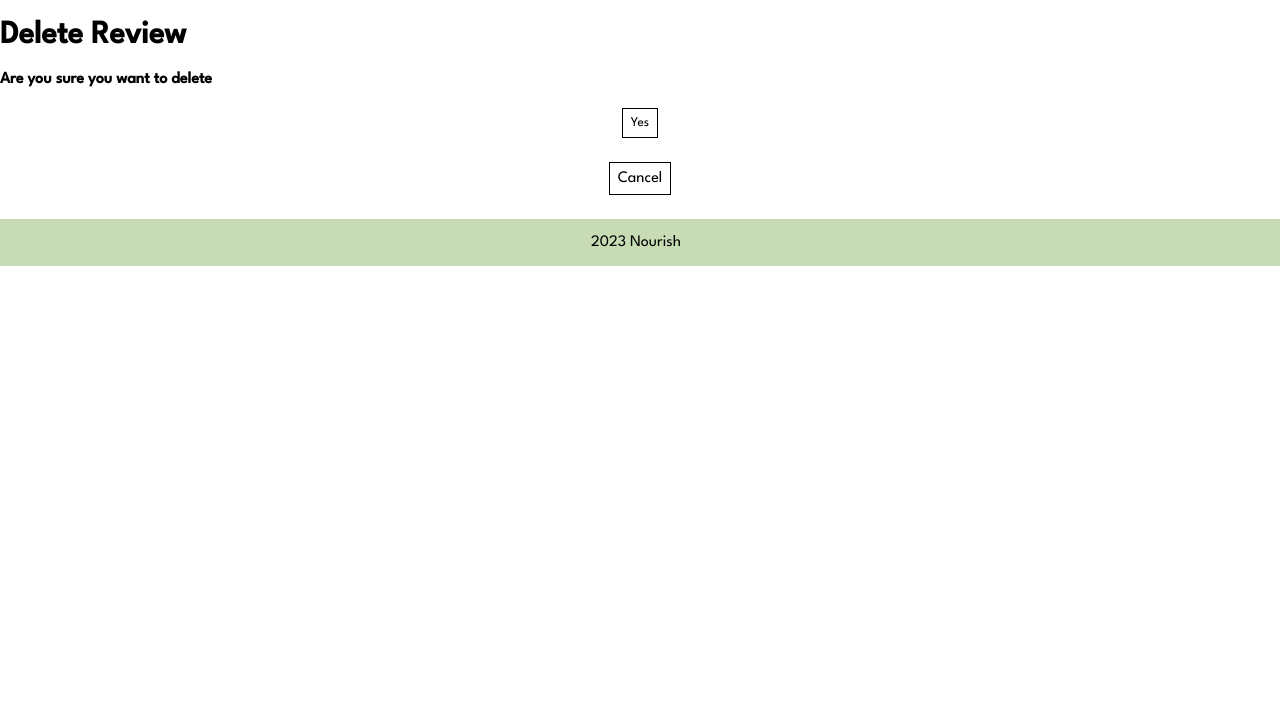
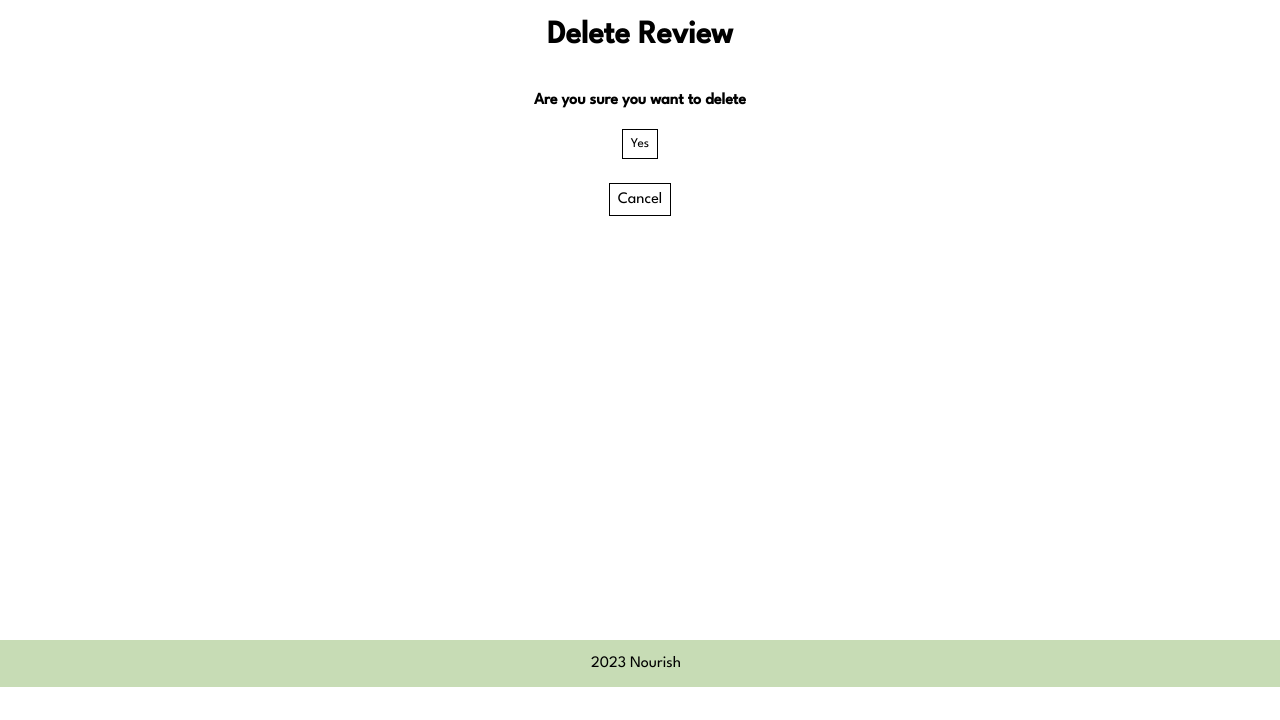
Before and after one commit to dmt94/nourish, a Django app: page /review/1/delete/ in a window 1280 px wide. Shown: the part 80-800 px from the top of the page. Run offline with Django 4.2, Linux system fonts and the light colour scheme; a user stored in the database is signed in; tables that the repository leaves empty hold one stand-in row (values such as "Sample post"); some libraries are stand-ins or nearby versions; grey boxes are pictures that could not be loaded.

Commit message:
fix confirm delete form

```diff
--- a/main_app/templates/main_app/review_confirm_delete.html
+++ b/main_app/templates/main_app/review_confirm_delete.html
@@ -1,5 +1,6 @@
 {% extends 'base.html' %}
 {% block content %}
+<div class="form-div center-form flex-col">
     <h1>Delete Review</h1>
 
     <h4>Are you sure you want to delete <span class="teal-text">{{object.name}}</span></h4>
@@ -9,4 +10,5 @@
         <input type="submit" class="btn red" value="Yes"/>
         <a href="{% url 'detail' object.id %}" class="btn blue">Cancel</a>
     </form>
+  </div>
 {% endblock %}
```
